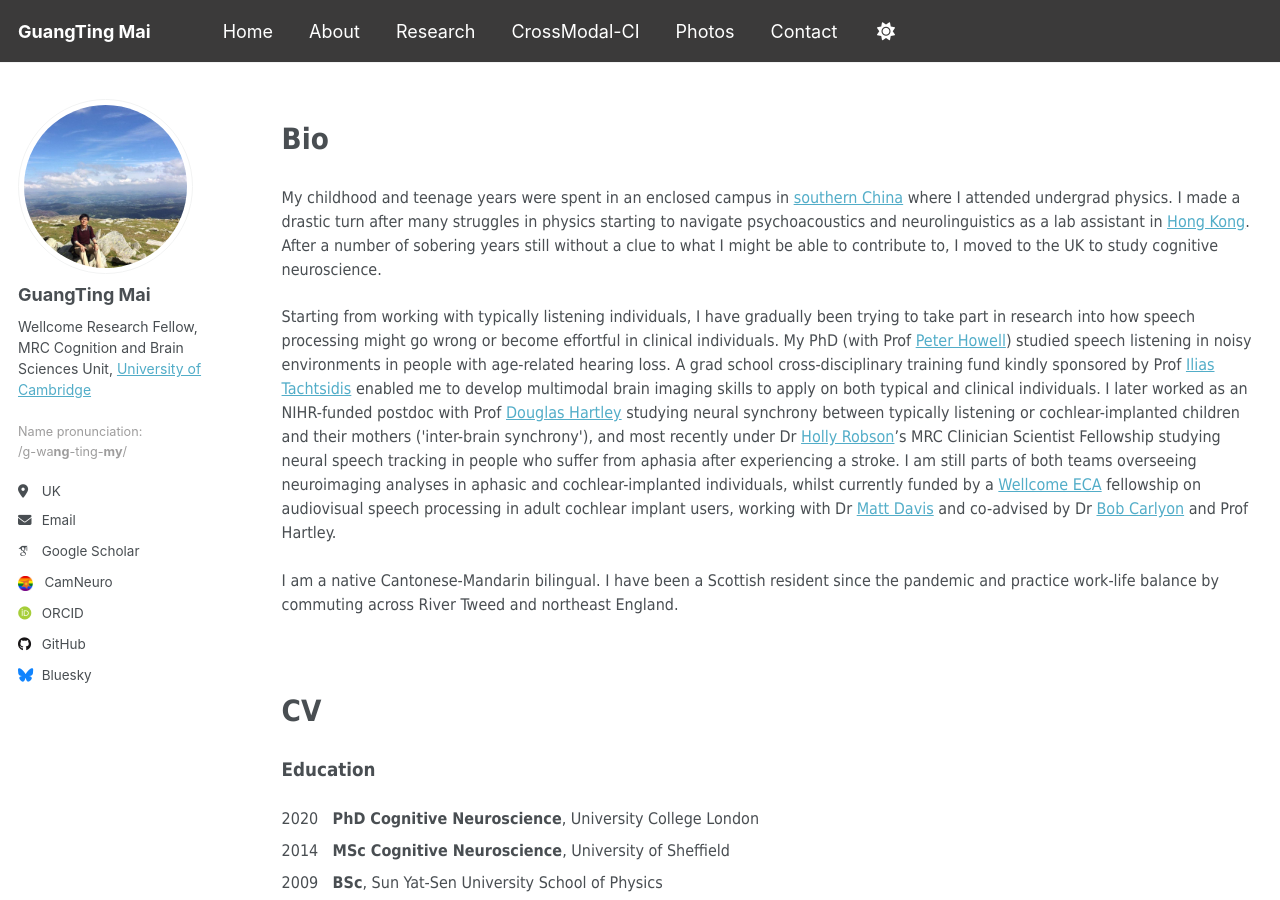
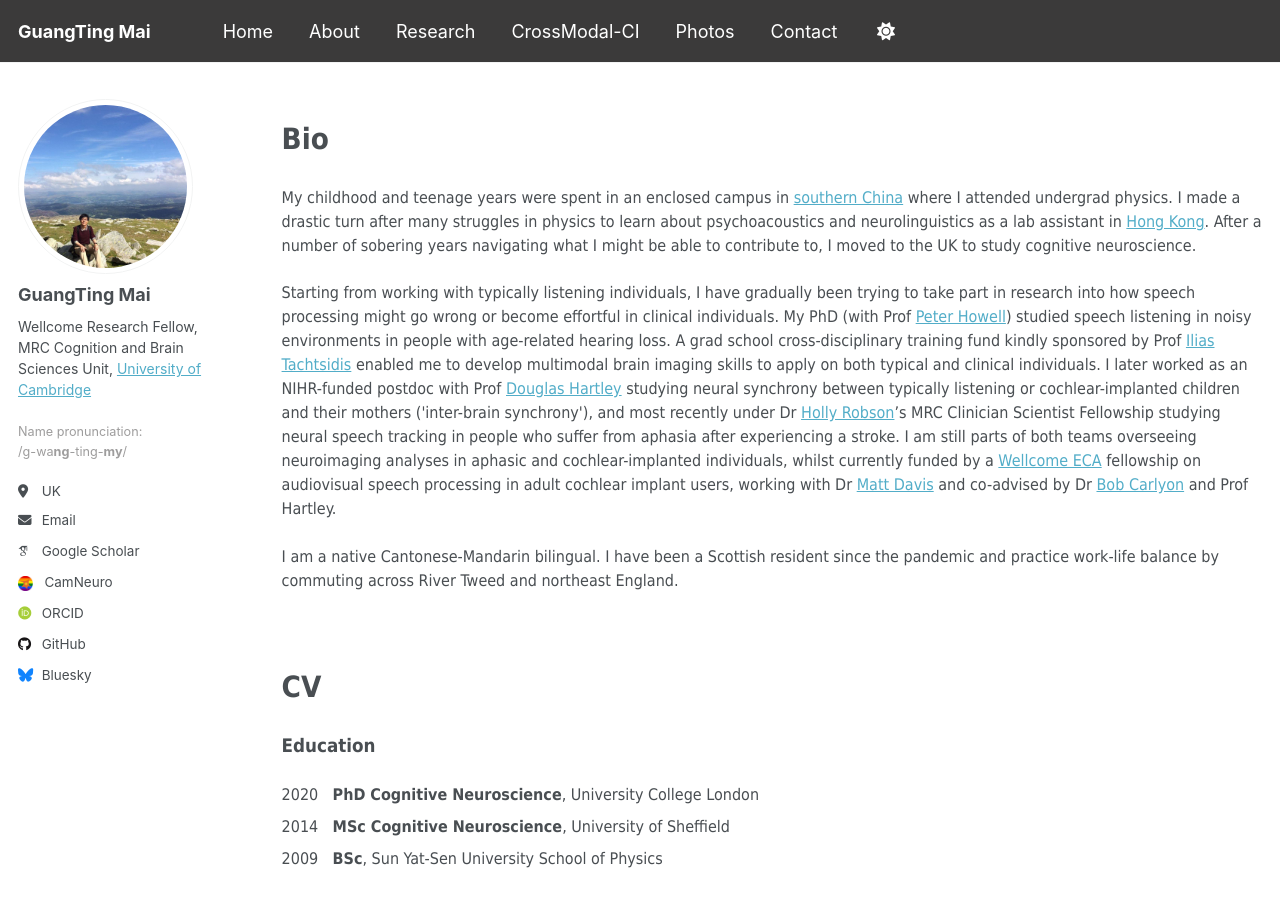
Before and after one commit to guangtingmai/guangtingmai.github.io, a Jekyll site: the page built from _pages/about.html, in a window 1280 px wide and 900 px high. Built offline with Jekyll 4.4.1, drawn with Linux system fonts in a browser that asks for light colours; some web fonts are replaced.

Commit message:
Update about.html

```diff
--- a/_pages/about.html
+++ b/_pages/about.html
@@ -7,8 +7,8 @@
 <p><span style="font-size: 22pt;font-family: Tahoma;line-height: 1.55;display: block"><strong>Bio</strong></span></p>
 <p><span style="font-size: 12pt;font-family: Tahoma;line-height: 1.5;display: block;margin-bottom: 0.2vh">My childhood and teenage years were spent in an enclosed
   campus in <a href="https://en.wikipedia.org/wiki/Sun_Yat-sen_University">southern China</a> where I attended undergrad physics. I made a
-  drastic turn after many struggles in physics starting to navigate psychoacoustics and neurolinguistics as a lab assistant in <a href="https://www.ee.cuhk.edu.hk/~lel/research/index.html">Hong Kong</a>.
-  After a number of sobering years still without a clue to what I might be able to contribute to, I moved to the UK to study cognitive neuroscience.</span>
+  drastic turn after many struggles in physics to learn about psychoacoustics and neurolinguistics as a lab assistant in <a href="https://www.ee.cuhk.edu.hk/~lel/research/index.html">Hong Kong</a>.
+  After a number of sobering years navigating what I might be able to contribute to, I moved to the UK to study cognitive neuroscience.</span>
 <p><span style="font-size: 12pt;font-family: Tahoma;line-height: 1.5;display: block;margin-bottom: 0.2vh">Starting from working with typically listening individuals,
   I have gradually been trying to take part in research into how speech processing might go wrong or become effortful in clinical individuals. My PhD (with Prof
   <a href="https://profiles.ucl.ac.uk/2817-peter-howell/">Peter Howell</a>) studied speech listening in noisy environments in people with age-related
```
